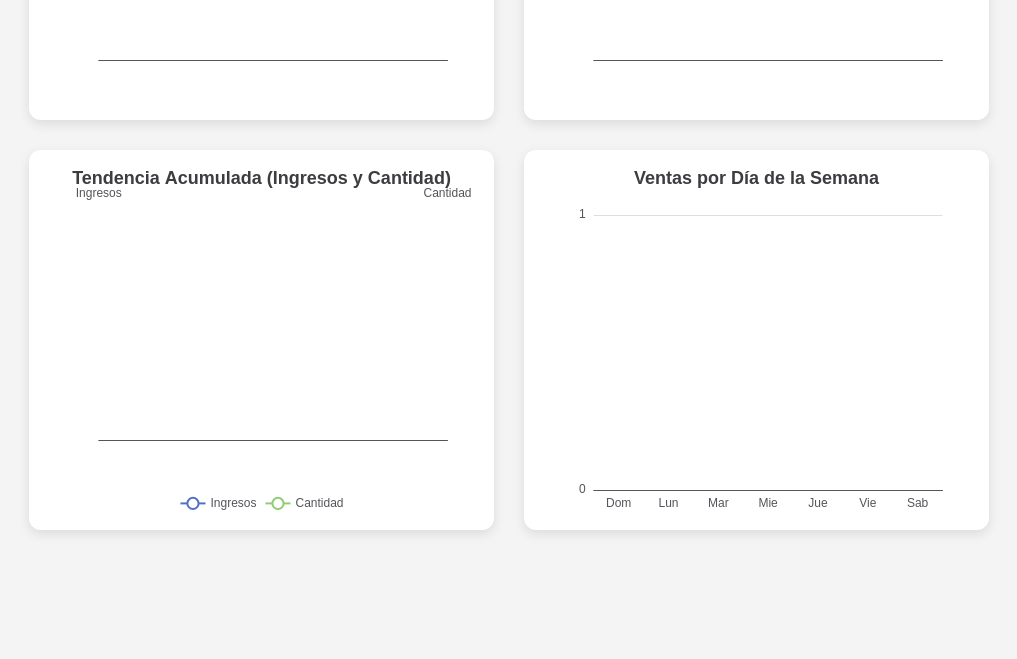
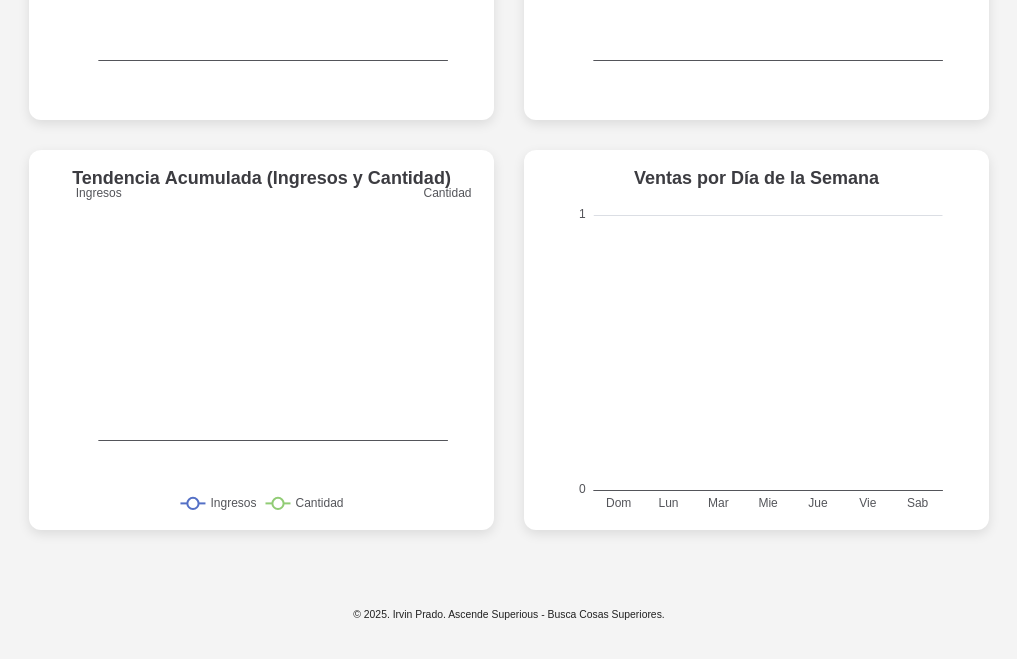
Before and after one commit to irvinforbusinesses/Caja, a website: page reporte.html in a window 1280 px wide. Shown: the part 611-1270 px from the top of the page, without its empty margins (131-1148 px from the left). Before the commit the page ends 1221 px from the top, so only its background shows below. Drawn offline with nearby package versions, Linux system fonts and the light colour scheme; no server answers.

Commit message:
Update reporte.html

```diff
--- a/reporte.html
+++ b/reporte.html
@@ -58,7 +58,12 @@
     .comparativo.negativo {
       color: #d93025;
     }
-
+     footer {
+  font-size: 0.65rem;
+  padding: 0.5rem 1rem;
+  line-height: 1.2;
+  text-align: center;
+}
     .boton-mostrar {
       text-align: center;
       margin-bottom: 30px;
@@ -138,7 +143,10 @@
     <div id="chart-tendencia" class="grafico" title="Tendencia Acumulada"></div>
     <div id="chart-heatmap" class="grafico" title="Ventas por Día de la Semana"></div>
   </div>
-
+   <footer>
+      <p>&copy; 2025. Irvin Prado. Ascende Superious - Busca Cosas Superiores.</p>
+    </footer>
+    </div>
   <script>
     const { createClient } = supabase;
     const supabaseClient = createClient(
```
